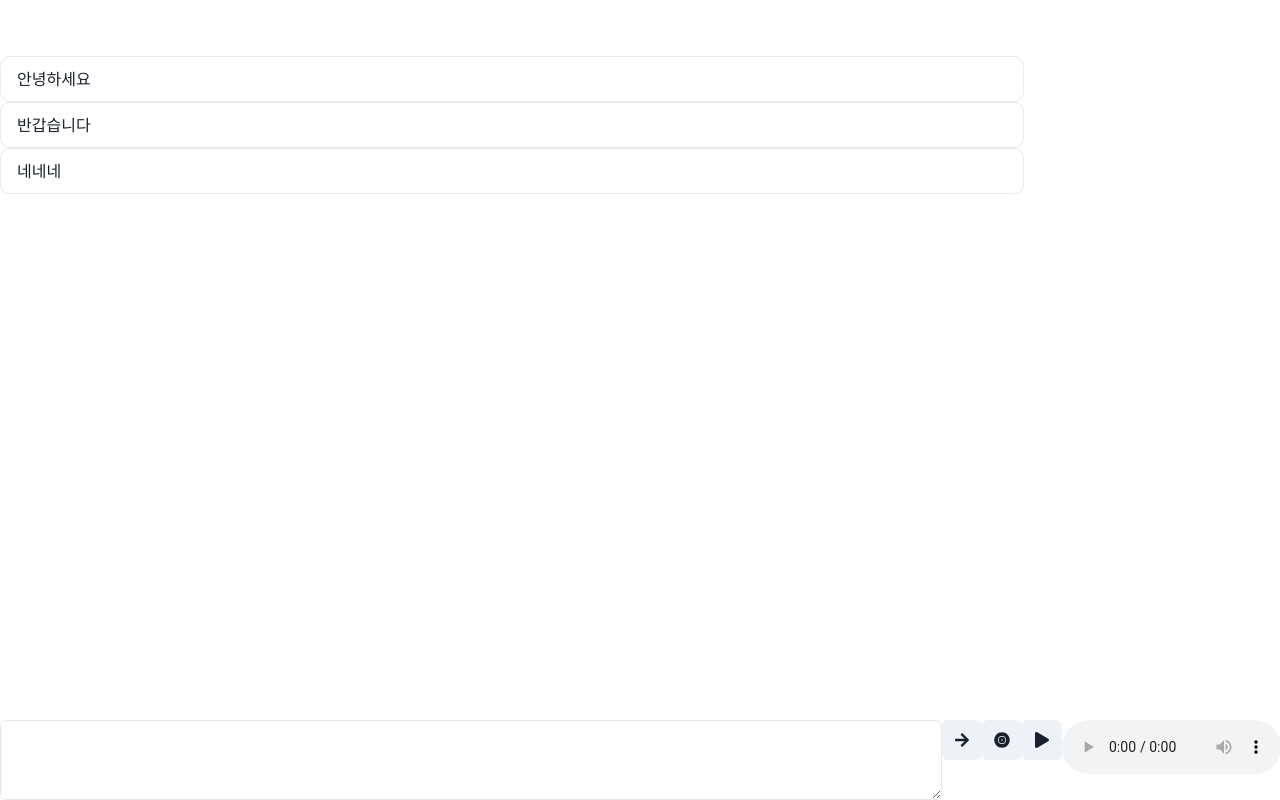
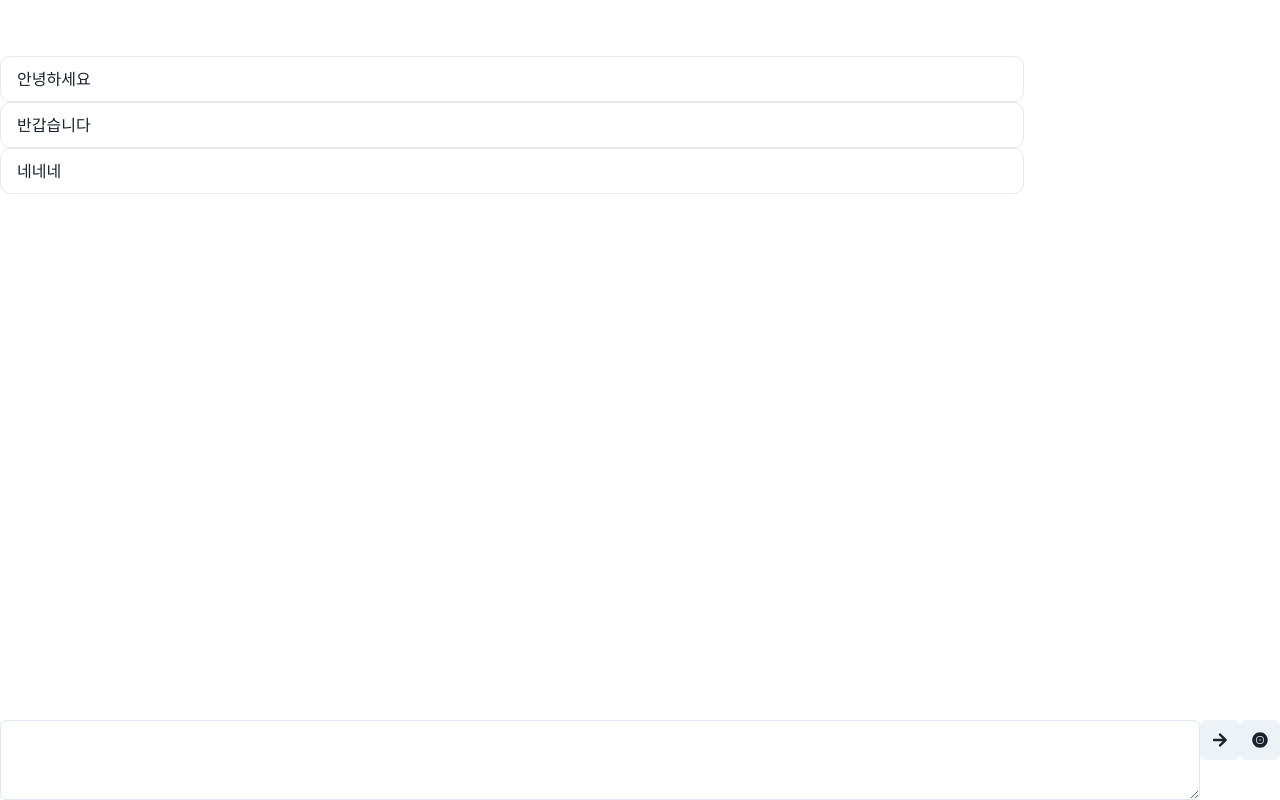
Before and after one commit to SPARCS-Service-Hackathon-2024/A12-Frontend, a Next.js app: page /add in a window 1280 px wide. Built offline with nearby package versions, Linux system fonts and the light colour scheme.

Commit message:
✨ chat api test

```diff
--- a/package.json
+++ b/package.json
@@ -13,6 +13,7 @@
     "@chakra-ui/react": "^2.8.2",
     "@emotion/react": "^11.11.3",
     "@emotion/styled": "^11.11.0",
+    "axios": "^1.6.7",
     "date-fns": "^3.3.1",
     "framer-motion": "^11.0.5",
     "next": "14.1.0",
--- /dev/null
+++ b/src/constants/api.ts
@@ -0,0 +1 @@
+export const API_ENDPOINT = "http://127.0.0.1:5000";
--- a/src/pageComponents/Add/ChatInput.tsx
+++ b/src/pageComponents/Add/ChatInput.tsx
@@ -3,10 +3,10 @@ import {
   IconButton,
   Textarea,
 } from "@chakra-ui/react";
+import axios from "axios";
 import { ChangeEvent, useRef, useState } from "react";
 import {
   FaArrowRight,
-  FaPlay,
   FaRecordVinyl,
   FaStop,
 } from "react-icons/fa";
@@ -42,7 +42,7 @@ function ChatInput({}: ChatInputProps) {
 
     recorderRef.current?.addEventListener(
       "dataavailable",
-      (event) => {
+      async (event) => {
         console.log(event.data);
         chunkRef.current.push(event.data);
 
@@ -54,13 +54,39 @@ function ChatInput({}: ChatInputProps) {
         const audioURL = URL.createObjectURL(blob);
         console.log(audioURL);
 
-        const audio = document.querySelector("audio");
-        audio!.src = audioURL;
+        const payload = {
+          user: "user1",
+          mp3: audioURL,
+          text: "안녕하세요. 오늘은 할머니와 할아버지의 옛날 결혼식 얘기를 해보고 싶어요.",
+          first_chatting: false,
+          is_text: true,
+        };
 
-        // let aElm = document.createElement("a");
-        // aElm.href = audioURL;
-        // aElm.download = ".mp3";
-        // aElm.click();
+        try {
+          const res = await axios.post("/chat", payload);
+
+          console.log(res);
+
+          // const res = await fetch("/chat", {
+          //   method: "POST",
+          //   headers: {
+          //     "Content-Type": "application/json", // 요청 본문의 형식을 JSON으로 지정
+          //   },
+          //   body: JSON.stringify(payload), // 요청 본문에 데이터를 JSON 문자열로 변환하여 포함
+          // });
+          // if (!res.ok) {
+          //   throw new Error("Network response was not ok");
+          // }
+          // // 서버에서 받은 응답을 JSON 형식으로 파싱
+          // const responseData = await res.json();
+          // console.log(responseData);
+          // 응답 데이터를 처리하는 코드
+        } catch (error: any) {
+          console.error(
+            "There was a problem with your fetch operation:",
+            error.message
+          );
+        }
       }
     );
 
@@ -107,16 +133,6 @@ function ChatInput({}: ChatInputProps) {
           onClick={handleRecordClick}
         />
       )}
-      <IconButton
-        aria-label="play"
-        icon={<FaPlay />}
-        onClick={() => {
-          const audio = document.querySelector("audio");
-
-          audio?.play();
-        }}
-      />
-      <audio controls />
     </Flex>
   );
 }
--- a/src/pages/_app.tsx
+++ b/src/pages/_app.tsx
@@ -3,6 +3,7 @@ import "@/styles/globals.css";
 import type { AppProps } from "next/app";
 import { ReactElement, ReactNode } from "react";
 import { ChakraProvider } from "@chakra-ui/react";
+import axios from "axios";
 
 type NextPageWithLayout = NextPage & {
   getLayout?: (page: ReactElement) => ReactNode;
@@ -24,3 +25,7 @@ export default function App({
     </ChakraProvider>
   );
 }
+
+axios.defaults.baseURL =
+  // "https://cqzmnhjdqqypdzqt.tunnel-pt.elice.io/proxy/5000";
+  "https://ckkzfwkxjrrfknrj.tunnel-pt.elice.io/proxy/5000/";
```
Also changed, not shown: src/pageComponents/Add/RecordingButton.tsx (added, +7 -0 lines), 1 other file (tests, documents, lock files or other folders).
